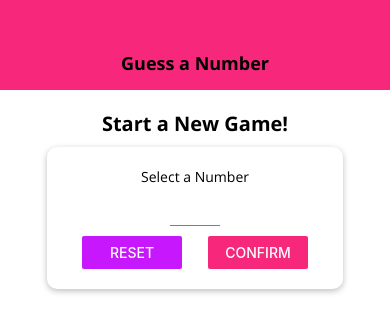
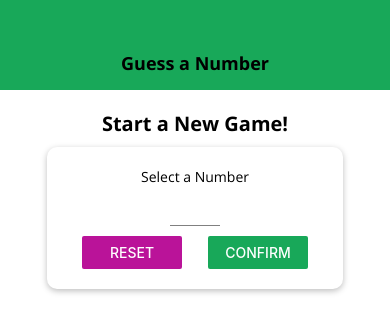
Before and after one commit to thedannysoto/number-game, a React Native app: screen / in a window 390 px wide. Shown: the top 332 px of the page. Built offline with nearby package versions, Linux system fonts and the light colour scheme.

Commit message:
Adjusts primary and accent colors in colors.js

```diff
--- a/constants/colors.js
+++ b/constants/colors.js
@@ -1,4 +1,4 @@
 export default {
-    primary: '#f7287b',
-    accent: '#c717fc'
+    primary: '#18a859',
+    accent: '#ba1399'
 }
```
